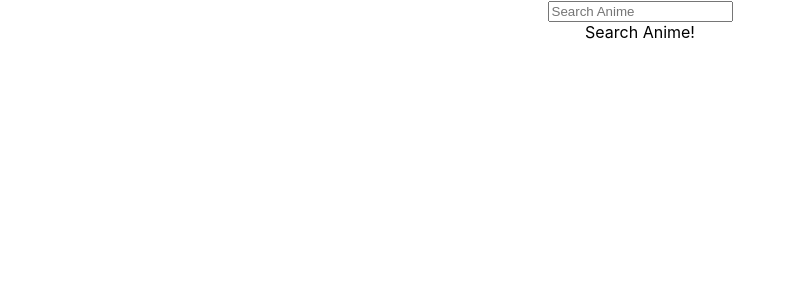
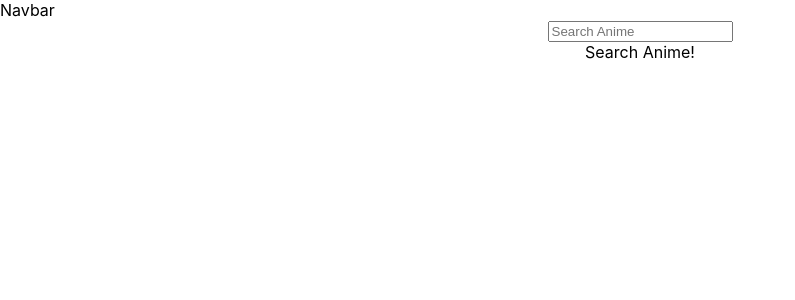
Before and after one commit to MrManilex/aniworld-front-end, a React (Create React App) app: page / in a window 1280 px wide. Shown: the top 300 px of the page, without its empty margins (0-795 px from the left). Built offline with nearby package versions, Linux system fonts and the light colour scheme.

Commit message:
stub navbar and import to app.js

```diff
--- a/src/App.js
+++ b/src/App.js
@@ -1,6 +1,7 @@
 import './App.css';
 import { useState } from 'react';
 import { searchAnimes } from './services/animeService';
+import Navbar from './components/Navbar';
 
 function App() {
   const [animes, setAnimes] = useState(null)
@@ -27,6 +28,8 @@
 
 
   return (
+    <>
+      <Navbar />
       <div className="App">
         <form autoComplete='off' onSubmit={handleSearch}>
           <input className="input" type="text" name="search" placeholder="Search Anime" autoComplete="off" onChange={handleChange}/>
@@ -46,6 +49,7 @@
           <div>Search Anime!</div>
         }
       </div>
+    </>
   );
 }
 
--- /dev/null
+++ b/src/components/Navbar.jsx
@@ -0,0 +1,7 @@
+import React from 'react'
+
+export default function Navbar() {
+    return (
+        <div>Navbar</div>
+    )
+}
```
Lines whose indentation alone changed are shown as unchanged.
